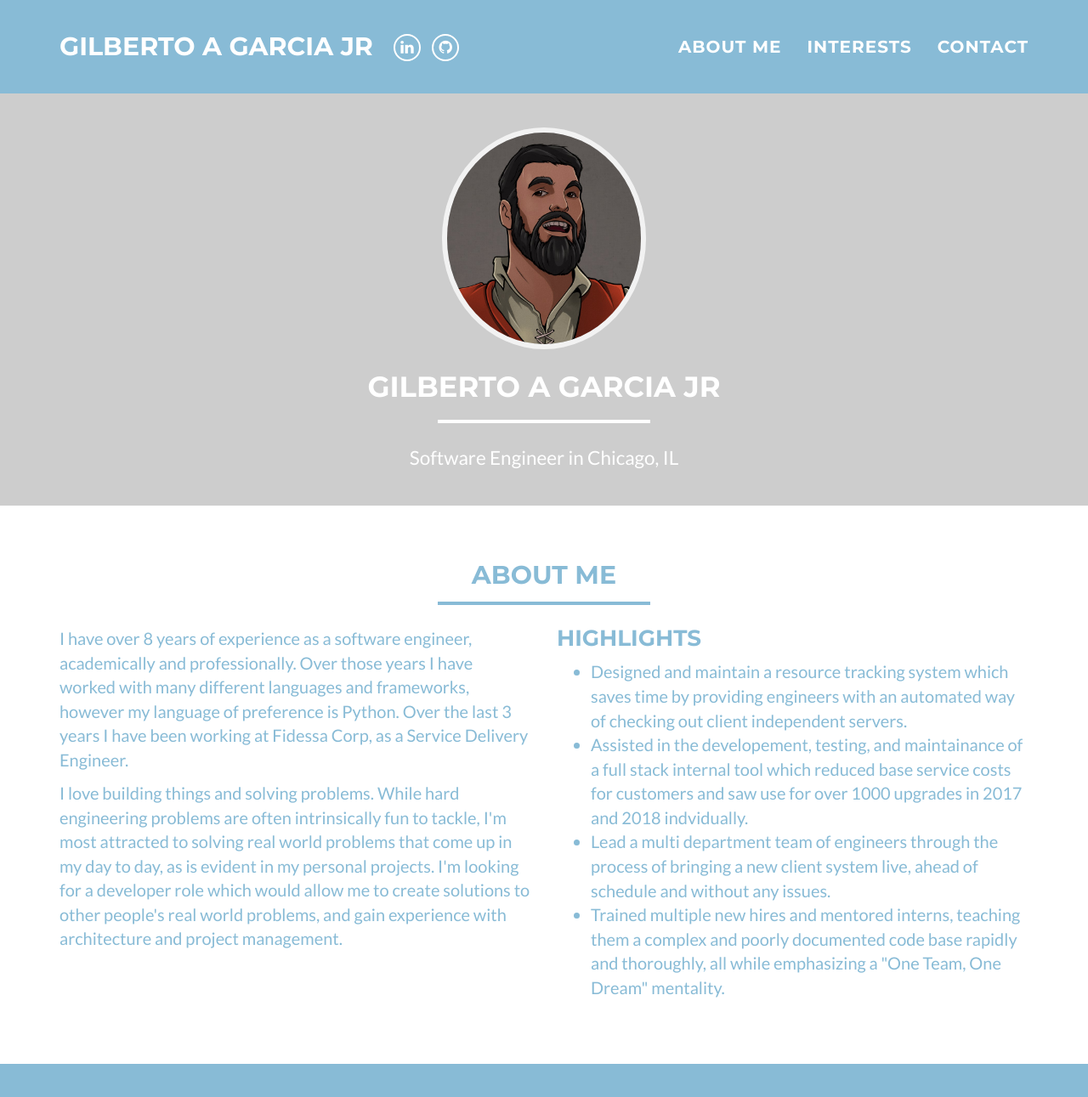
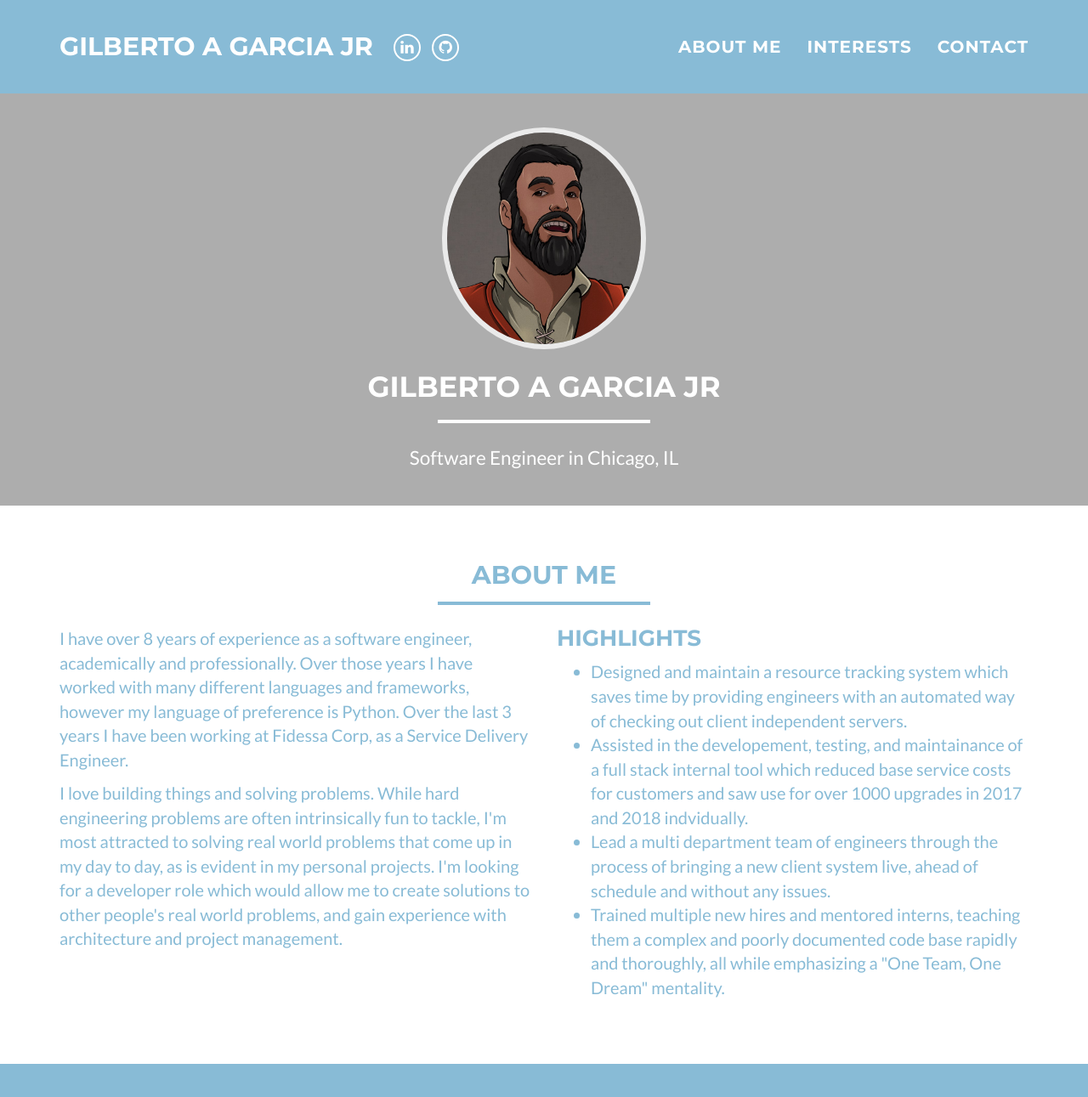
Before and after one commit to CaptainOmNoms/CaptainOmNoms.github.io, a Jekyll site: the page built from index.html, in a window 1280 px wide and 1400 px high. Shown: the top 1291 px of the window at 85% size. Built offline with Jekyll 4.4.1, drawn with Linux system fonts in a browser that asks for light colours.

Commit message:
Update _config.yml

```diff
--- a/_config.yml
+++ b/_config.yml
@@ -21,8 +21,8 @@ bing_verify:
 
 # Color settings (hex-codes without the leading hash-tag)
 color:
-  primary: CDCDCD
-  primary-rgb: "205, 205, 205"
+  primary: ADADAD
+  primary-rgb: "173, 173, 173"
   secondary: 88BBD6
   secondary-dark: 99D3DF
   section-tout: 88BBD6
```
